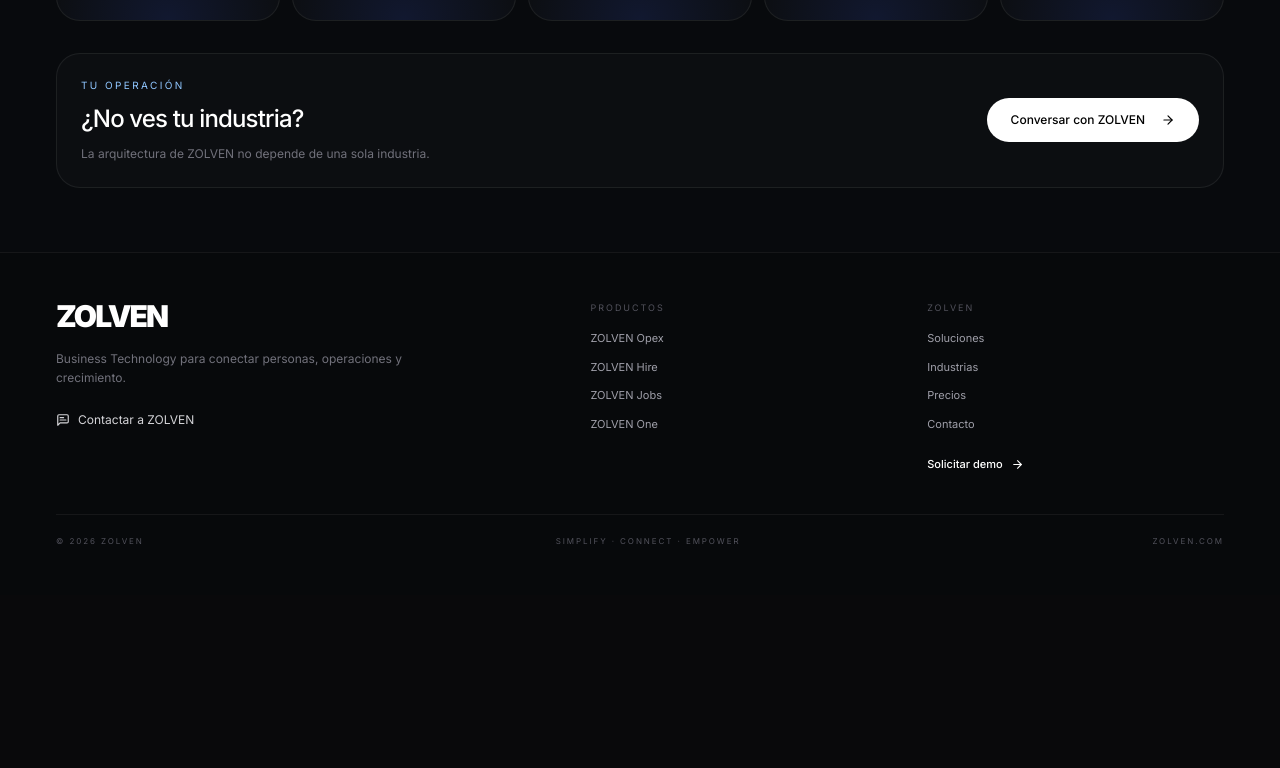
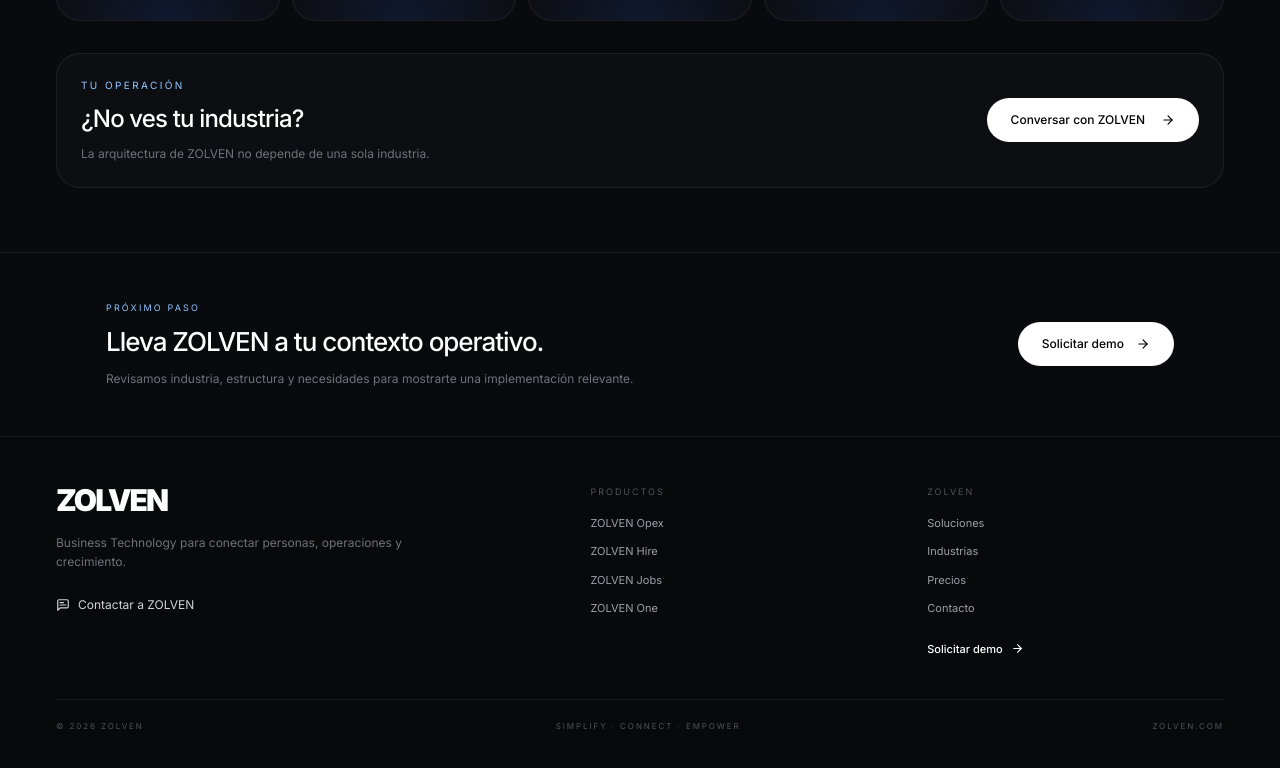
Before and after one commit to liatejera2-oss/zolven-web, a Next.js app: page /industrias in a window 1280 px wide. Shown: the part 907-1675 px from the top of the page. Before the commit the page ends 1502 px from the top, so only its background shows below. Built offline with nearby package versions, Linux system fonts and the light colour scheme.

Commit message:
feat: polish marketing pages and add next-step CTAs

```diff
--- a/src/components/zolven/MarketingPages.tsx
+++ b/src/components/zolven/MarketingPages.tsx
@@ -37,9 +37,9 @@
 
       <section className="relative overflow-hidden border-b border-white/[0.06]">
         <div className="absolute inset-0 bg-[radial-gradient(circle_at_70%_15%,rgba(53,92,255,.12),transparent_35%)]" />
-        <div className="relative mx-auto max-w-[1536px] px-7 py-20 lg:px-14 lg:py-24">
+        <div className="relative mx-auto max-w-[1536px] px-5 py-14 sm:px-7 sm:py-20 lg:px-14 lg:py-24">
           <p className="text-[10px] uppercase tracking-[0.30em] text-blue-300">{eyebrow}</p>
-          <h1 className="mt-4 max-w-[850px] text-[48px] font-semibold leading-[.98] tracking-[-0.055em] lg:text-[64px]">
+          <h1 className="mt-4 max-w-[850px] text-[40px] font-semibold leading-[.98] tracking-[-0.055em] sm:text-[48px] lg:text-[64px]">
             {title}
           </h1>
           <p className="mt-5 max-w-[700px] text-[17px] leading-[1.6] text-zinc-400">{description}</p>
@@ -49,6 +49,32 @@
       {children}
       <SiteFooter />
     </main>
+  );
+}
+
+function NextStep({
+  title = "¿Quieres verlo aplicado a tu operación?",
+  description = "Cuéntanos qué necesitas resolver y revisamos qué parte del ecosistema ZOLVEN encaja mejor.",
+}: {
+  title?: string;
+  description?: string;
+}) {
+  return (
+    <section className="border-t border-white/[0.06]">
+      <div className="mx-auto flex max-w-[1180px] flex-col gap-6 px-5 py-12 sm:px-7 md:flex-row md:items-center md:justify-between lg:px-14">
+        <div>
+          <p className="text-[9px] uppercase tracking-[0.24em] text-blue-300">PRÓXIMO PASO</p>
+          <h2 className="mt-2 text-[26px] font-medium tracking-[-0.04em]">{title}</h2>
+          <p className="mt-2 max-w-[620px] text-[12px] leading-[1.6] text-zinc-500">{description}</p>
+        </div>
+        <Link
+          href="/solicitar-demo"
+          className="inline-flex h-11 shrink-0 items-center justify-center gap-3 rounded-full bg-white px-6 text-[12px] font-medium text-black"
+        >
+          Solicitar demo <ArrowRight size={14} />
+        </Link>
+      </div>
+    </section>
   );
 }
 
@@ -98,7 +124,7 @@
       title="Tecnología organizada alrededor de cómo opera tu empresa."
       description="Empieza por el problema que necesitas resolver y llega al producto adecuado sin recorrer un catálogo interminable."
     >
-      <section className="mx-auto max-w-[1536px] px-7 py-16 lg:px-14">
+      <section className="mx-auto max-w-[1536px] px-5 py-14 sm:px-7 sm:py-16 lg:px-14">
         <div className="grid gap-3 md:grid-cols-2">
           {solutionCards.map(({ icon: Icon, title, description, product, href, accent, soft }) => (
             <Link
@@ -119,6 +145,7 @@
           ))}
         </div>
       </section>
+      <NextStep />
     </Shell>
   );
 }
@@ -158,7 +185,7 @@
       title="Una base flexible para operaciones que no se parecen entre sí."
       description="ZOLVEN se adapta a estructuras, turnos, equipos y niveles de control diferentes sin perder una experiencia común."
     >
-      <section className="mx-auto max-w-[1536px] px-7 py-16 lg:px-14">
+      <section className="mx-auto max-w-[1536px] px-5 py-14 sm:px-7 sm:py-16 lg:px-14">
         <div className="grid gap-3 md:grid-cols-2 lg:grid-cols-5">
           {industries.map(({ icon: Icon, name, detail }, index) => (
             <div key={name} className="relative min-h-[300px] overflow-hidden rounded-[24px] border border-white/[0.07] bg-white/[0.018] p-5">
@@ -186,6 +213,10 @@
           </Link>
         </div>
       </section>
+      <NextStep
+        title="Lleva ZOLVEN a tu contexto operativo."
+        description="Revisamos industria, estructura y necesidades para mostrarte una implementación relevante."
+      />
     </Shell>
   );
 }
@@ -224,7 +255,7 @@
       title="Planes claros para empezar por la operación."
       description="Los precios mostrados corresponden a ZOLVEN Opex. Hire, Jobs y ZOLVEN One se incorporan según el alcance de cada implementación."
     >
-      <section className="mx-auto max-w-[1180px] px-7 py-16 lg:px-14">
+      <section className="mx-auto max-w-[1180px] px-5 py-14 sm:px-7 sm:py-16 lg:px-14">
         <div className="grid gap-3 lg:grid-cols-3">
           {plans.map((plan) => (
             <div
@@ -271,6 +302,10 @@
           Precios base. El alcance final puede variar según configuración, volumen e integraciones requeridas.
         </p>
       </section>
+      <NextStep
+        title="Compara el plan con tu operación."
+        description="Los precios base sirven como punto de partida. La demo permite validar módulos, volumen y alcance."
+      />
     </Shell>
   );
 }
@@ -300,7 +335,7 @@
       title="Información útil, sin convertir el sitio en una biblioteca."
       description="Este espacio se mantendrá deliberadamente ligero: guías, insights y ayuda cuando aporten valor real al usuario."
     >
-      <section className="mx-auto max-w-[1180px] px-7 py-16 lg:px-14">
+      <section className="mx-auto max-w-[1180px] px-5 py-14 sm:px-7 sm:py-16 lg:px-14">
         <div className="grid gap-3 md:grid-cols-3">
           {resources.map(({ icon: Icon, title, text }) => (
             <div key={title} className="rounded-[24px] border border-white/[0.07] bg-white/[0.018] p-6">
```
